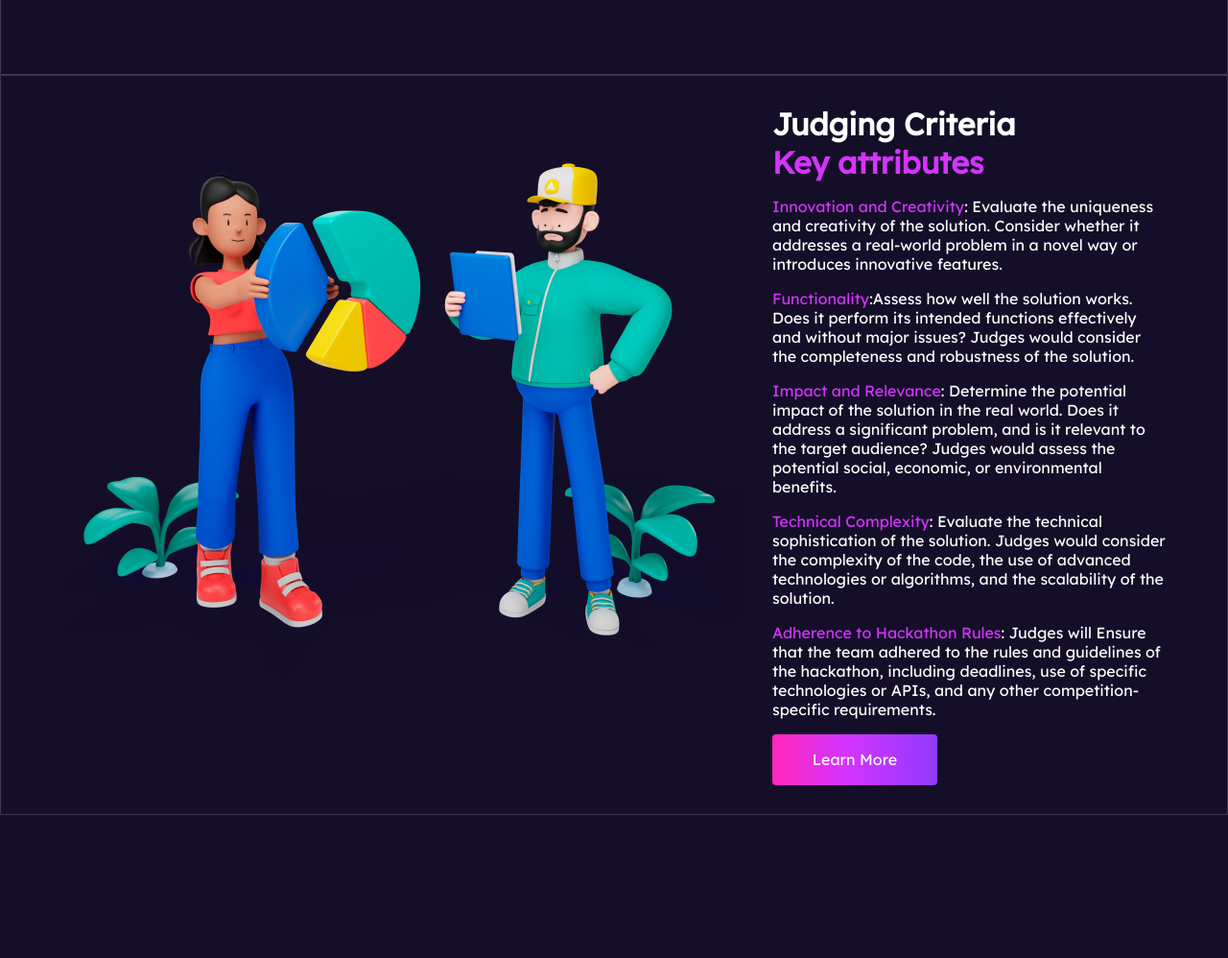
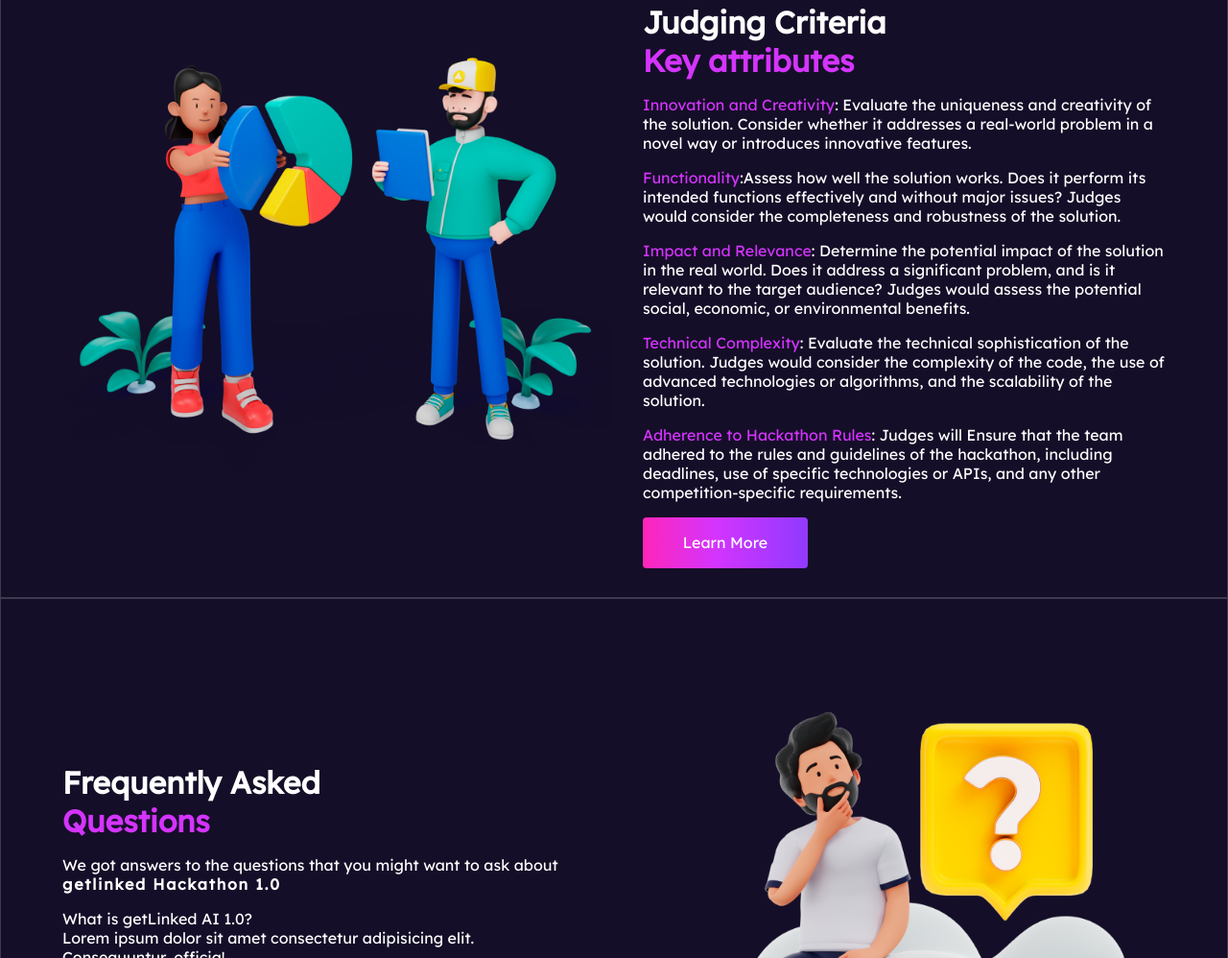
Before and after one commit to Youngie8/getLinkedAI, a plain HTML site: page index.html in a window 1280 px wide. Shown: the part 1802-2800 px from the top of the page at 96% size. Before the commit the page ends 2651 px from the top, so only its background shows below. Drawn offline with Linux system fonts and the light colour scheme.

Commit message:
Commit made to getLinked AI

```diff
--- a/assets/styles/style.css
+++ b/assets/styles/style.css
@@ -12,9 +12,10 @@ body
 {
     box-sizing: border-box;
     padding: 0;
-    margin: 0;
+    margin: 0 auto;
     background: var(--color-1);
     position: relative;
+    max-width : 1440px;
 }
 a {
     text-decoration: none;
@@ -38,6 +39,10 @@ a {
 .color-3 {
     color: var(--color-3);
 }
+.bold {
+    font-weight : 700;
+    letter-spacing: 0.11rem;
+}
 /* NavBar */
 nav {
     padding: 0% 5%;
@@ -45,6 +50,7 @@ nav {
     justify-content: space-between;
     align-items: center;
     border-bottom: 1px solid rgba(255, 255, 255, 0.18);
+    height : 100px;
 }
 .nav-header {
     color: #FFF;
@@ -151,6 +157,13 @@ font-family: 'Lexend Deca', sans-serif;
     gap: 30px;
     border: 1px solid rgba(255, 255, 255, 0.18);
 }
+.section img {
+    max-width: 50%;
+}
 .section h1{
     margin: 0;
 }
+/* FAQs */
+.FAQ {
+    padding: 80px 5% 0 5%;
+}
--- a/index.html
+++ b/index.html
@@ -84,5 +84,30 @@
             <a href="#" ><button class="btn">Learn More</button></a>
         </div>
     </div>
+    <div class="section FAQ">
+        <div class="faqs">
+            <h1>Frequently Asked</h1>
+            <h1 class="color-3">Questions</h1>
+            <p>We got answers to the questions that you might
+                want to ask about <span class="bold">getlinked Hackathon 1.0</span></p>
+            <div class="accordion">
+                <div class="question">What is getLinked AI 1.0?</div>
+                <div class="answer">Lorem ipsum dolor sit amet consectetur adipisicing elit. Consequuntur, officia!</div>
+            </div>
+            <div class="accordion">
+                <div class="question">What is getLinked AI 1.0?</div>
+                <div class="answer">Lorem ipsum dolor sit amet consectetur adipisicing elit. Consequuntur, officia!</div>
+            </div>
+            <div class="accordion">
+                <div class="question">What is getLinked AI 1.0?</div>
+                <div class="answer">Lorem ipsum dolor sit amet consectetur adipisicing elit. Consequuntur, officia!</div>
+            </div>
+            <div class="accordion">
+                <div class="question">What is getLinked AI 1.0?</div>
+                <div class="answer">Lorem ipsum dolor sit amet consectetur adipisicing elit. Consequuntur, officia!</div>
+            </div>
+        </div>
+        <img src="./assets/images/image4.png" alt="">
+    </div>
 </body>
 </html>
```
